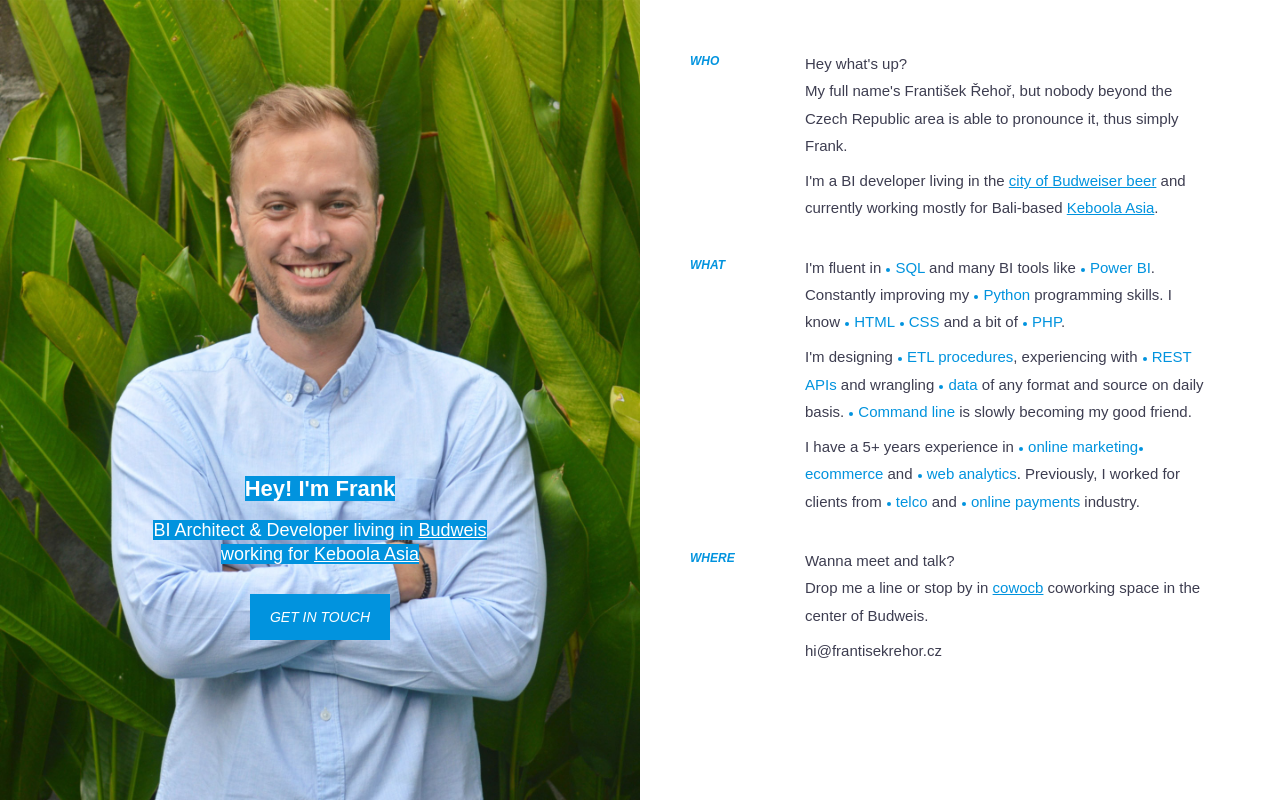
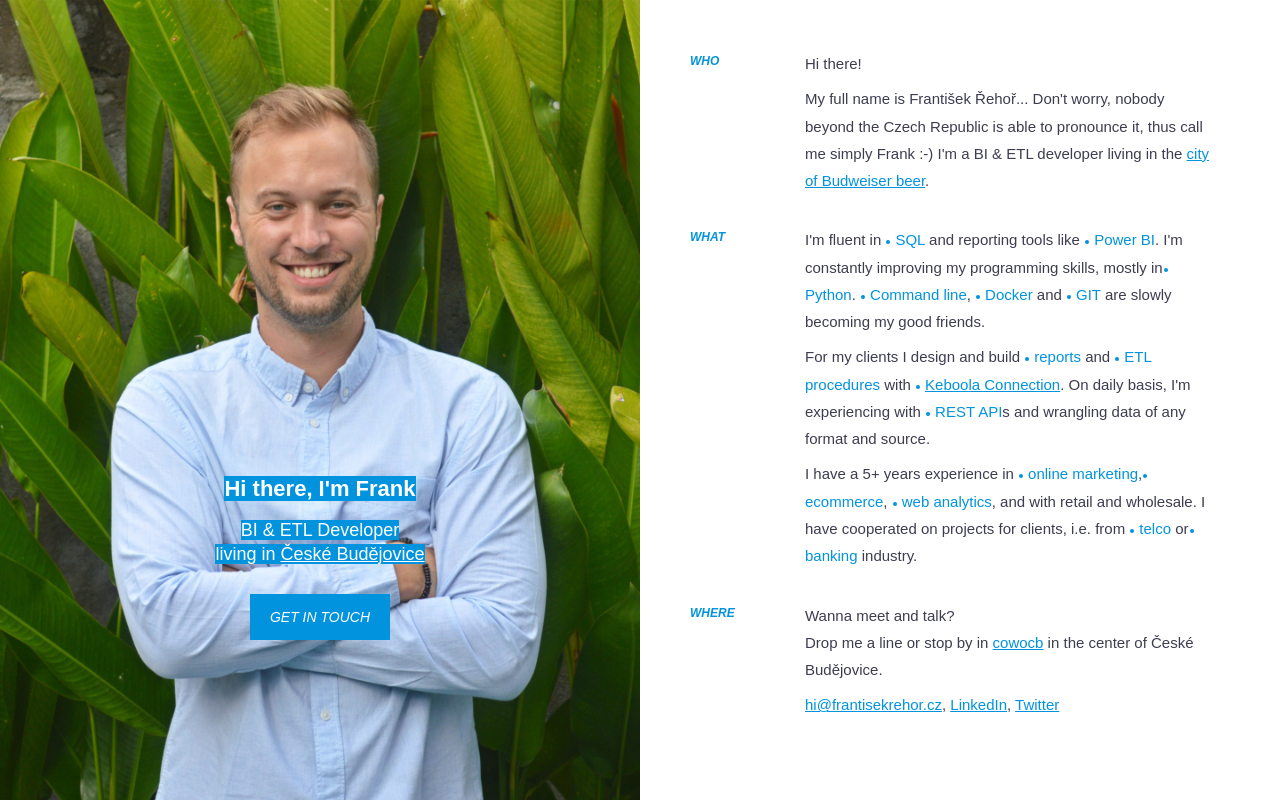
Before and after one commit to frantisekrehor/hi.frantisekrehor.cz, a PHP site: page / in a window 1280 px wide. Run offline with PHP 8.4, Linux system fonts and the light colour scheme; some libraries are stand-ins or nearby versions.

Commit message:
adding and changing some texts

```diff
--- a/index.php
+++ b/index.php
@@ -10,14 +10,14 @@
 
         <meta http-equiv="Content-Type" content="text/html; charset=UTF-8">
         <meta http-equiv="X-UA-Compatible" content="IE=edge">
-        <meta name="description" content="František Řehoř -- BI Architect &amp; Developer">
+        <meta name="description" content="František Řehoř | BI &amp; ETL Developer">
         <meta name="viewport" content="width=device-width, initial-scale=1">
         <meta name="keywords" content="František Řehoř, Business Intelligence, data, ETL, developer">
         <meta name="author" content="František Řehoř">
 
         <!-- Facebook Open Graph meta -->
         <meta property="og:title" content="František Řehoř">
-        <meta property="og:description" content="František Řehoř -- BI Architect &amp; Developer">
+        <meta property="og:description" content="František Řehoř | BI &amp; ETL Developer">
         <meta property="og:image" content="http://hi.frantisekrehor.cz/frantisek_rehor.jpg">
         <meta property="og:url" content="http://hi.frantisekrehor.cz">
 
@@ -25,14 +25,14 @@
         <meta name="twitter:card" content="summary_large_image">
         <meta name="twitter:domain" content="http://hi.frantisekrehor.cz">
         <meta name="twitter:title" content="František Řehoř">
-        <meta name="twitter:description" content="BI Architect &amp; Developer">
+        <meta name="twitter:description" content="BI &amp; ETL Developer">
         <meta name="twitter:image:src" content="http://hi.frantisekrehor.cz/frantisek_rehor.jpg">
 
         <meta itemprop="image" content="http://hi.frantisekrehor.cz/frantisek_rehor.jpg">
 
         <link rel="shortcut icon" href="favicon.png">
 
-        <title>František Řehoř -- BI Architect &amp; Developer</title>
+        <title>František Řehoř | BI &amp; ETL Developer</title>
 
         <!-- Included Font Files -->
         <link href="css" rel="stylesheet" type="text/css">
@@ -51,10 +51,10 @@
                     <div class="block__inner">
                         <div class="block-content">
                             <h1 class="block__title">
-                                <span style="visibility: inherit; opacity: 1; transform: matrix(1, 0, 0, 1, 0, 0);"><b>Hey! I'm Frank</b></span>
+                                <span style="visibility: inherit; opacity: 1; transform: matrix(1, 0, 0, 1, 0, 0);"><b>Hi there, I'm Frank</b></span>
                             </h1>
                             <h1 class="block__title">
-                                <span style="visibility: inherit; opacity: 1; transform: matrix(1, 0, 0, 1, 0, 0);">BI Architect &amp; Developer living in&nbsp;<a href="https://www.google.cz/maps/place/Ceske+Budejovice/" target="_blank" style="text-decoration: underline;color: white;">Budweis</a> working for <a href="http://keboola.asia/" target="_blank" style="text-decoration: underline;color: white;">Keboola Asia</a></span>
+                                <span style="visibility: inherit; opacity: 1; transform: matrix(1, 0, 0, 1, 0, 0);">BI &amp; ETL Developer<br />living in&nbsp;<a href="https://www.google.cz/maps/place/Ceske+Budejovice/" target="_blank" style="text-decoration: underline;color: white;">České Budějovice</a></span>
                             </h1>
                             <div class="block__cta" style="overflow: visible;">
                                 <a href="mailto:hi@frantisekrehor.cz" style="transform: matrix(1, 0, 0, 1, 0, 0); visibility: inherit; opacity: 1;">
@@ -83,13 +83,11 @@
                                 <h2 class="content__tag">Who</h2>
                             </div>
                             <div class="content__inner">
-                                <p>Hey what's up?<br /> My full name's František Řehoř, but nobody beyond the
-                                Czech&nbsp;Republic area is able to pronounce it, thus simply Frank.
+                                <p>Hi there!</p>
+                                <p> My full name is František Řehoř... Don't worry, nobody beyond the
+                                Czech&nbsp;Republic is able to pronounce it, thus call me simply Frank :-)
+                                I'm a BI &amp; ETL developer living in the <a href="https://www.google.cz/maps/place/Ceske+Budejovice/" target="_blank">city of Budweiser beer</a>.
                                 </p>
-                                <p>
-                                I'm a BI developer living in the <a href="https://www.google.cz/maps/place/Ceske+Budejovice/" target="_blank">city of Budweiser beer</a> and currently working mostly for Bali-based <a href="http://keboola.asia/" target="_blank">Keboola Asia</a>.
-                                </p>
-
                             </div>
                         </div>
                         <div class="content content--about" style="visibility: inherit; opacity: 1; transform: matrix(1, 0, 0, 1, 0, 0);">
@@ -97,14 +95,13 @@
                                 <h2 class="content__tag">What</h2>
                             </div>
                             <div class="content__inner">
-                                <p>I'm fluent in <em>SQL</em> and many BI tools like <em>Power BI</em>.
-                                Constantly improving my <em>Python</em> programming skills.
-                                I know <em>HTML</em> <em>CSS</em> and a bit of <em>PHP</em>.
+                                <p>I'm fluent in <em>SQL</em> and reporting tools like <em>Power BI</em>.
+                                I'm constantly improving my programming skills, mostly in <em>Python</em>. <em>Command line</em>, <em>Docker</em> and <em>GIT</em> are slowly becoming my good friends.</p>
                                 </p>
                                 <p>
-                                I'm designing <em>ETL procedures</em>, experiencing with <em>REST APIs</em> and wrangling <em>data</em> of any format and source on daily basis. <em>Command line</em> is slowly becoming my good friend.</p>
+                                For my clients I design and build <em>reports</em> and <em>ETL procedures</em> with <em><a href="https://www.keboola.com/" target="_blank">Keboola Connection</a></em>. On daily basis, I'm experiencing with <em>REST API</em>s and wrangling data of any format and source.
 
-                                <p>I have a 5+ years experience in <em>online marketing</em> <em>ecommerce</em> and <em>web analytics</em>. Previously, I worked for clients from <em>telco</em> and <em>online payments</em> industry.</p>
+                                <p>I have a 5+ years experience in <em>online marketing</em>, <em>ecommerce</em>, <em>web analytics</em>, and with retail and wholesale. I have cooperated on projects for clients, i.e. from <em>telco</em> or <em>banking</em> industry.</p>
 
 
                             </div>
@@ -116,10 +113,12 @@
                             <div class="content__inner">
                                 <p>
                                     Wanna meet and talk?<br />
-                                    Drop me a line or stop by in <a href="https://www.cowocb.cz/" target="_blank">cowocb</a> coworking space in the center of Budweis.
+                                    Drop me a line or stop by in <a href="https://www.cowocb.cz/" target="_blank">cowocb</a> in the center of České Budějovice.
                                 </p>
                                 <p>
-                                hi@frantisekrehor.cz
+                                <a href="mailto:hi@frantisekrehor.cz">hi@frantisekrehor.cz</a>,
+                                <a href="https://linkedin.com/in/frantisekrehor" target="_blank">LinkedIn</a>,
+                                <a href="https://twitter.com/frantisekrehor" target="_blank">Twitter</a>
                                 </p>
                             </div>
                         </div>
```
